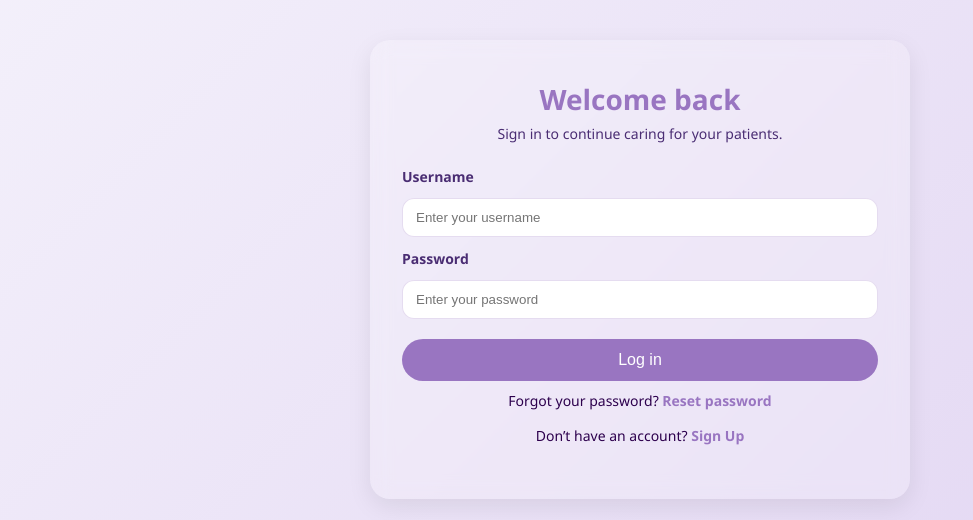
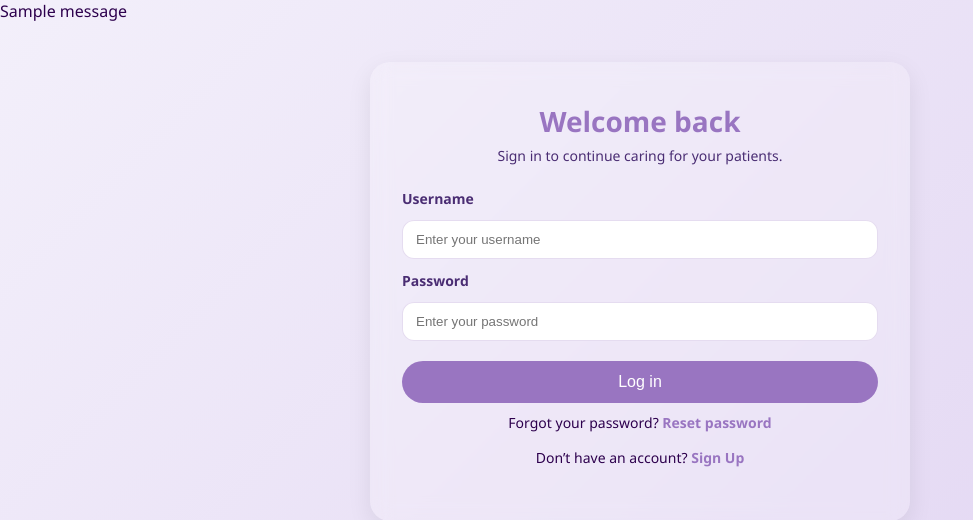
Before and after one commit to Dalia1003/gp9, a Flask app: page /login in a window 1280 px wide. Shown: the part 115-635 px from the top of the page, without its empty margins (0-973 px from the left). Run offline with Flask 3, Linux system fonts and the light colour scheme; one stand-in notice (Sample message) is shown; parts of the project's set-up code (start-up, migrations or seed data) failed here and were passed over.

Commit message:
Update login.html

```diff
--- a/templates/login.html
+++ b/templates/login.html
@@ -5,19 +5,6 @@
   <meta name="viewport" content="width=device-width, initial-scale=1.0"/>
   <title>Login • OuwN</title>
   <link rel="stylesheet" href="{{ url_for('static', filename='style.css') }}">
-  <style>
-    .banner {
-      display: none;
-      padding: 12px 16px;
-      border-radius: 10px;
-      margin: 12px auto 0;
-      max-width: 540px;
-      text-align: center;
-    }
-    .banner.show { display: block; }
-    .banner.err { background: #f44336; color: #fff; }
-    .banner.ok  { background: #2e7d32; color: #fff; }
-  </style>
 </head>
 <body class="auth-page-body">
 
@@ -37,7 +24,7 @@
 {% with messages = get_flashed_messages(with_categories=true) %}
   {% if messages %}
     {% for category, message in messages %}
-      <div class="banner {{ 'ok' if category=='success' else 'err' }} show">{{ message }}</div>
+      <div class="banner {{ category }} show">{{ message }}</div>
     {% endfor %}
   {% endif %}
 {% endwith %}
```
